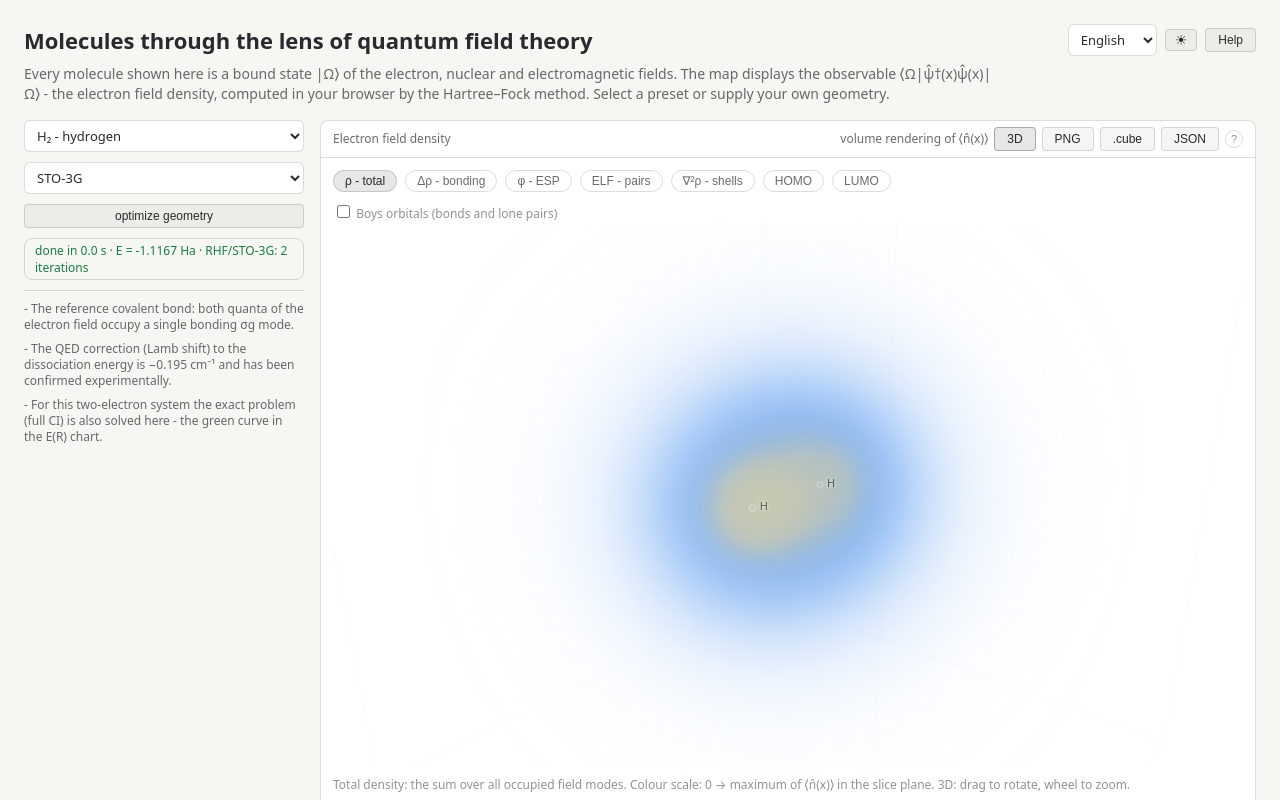
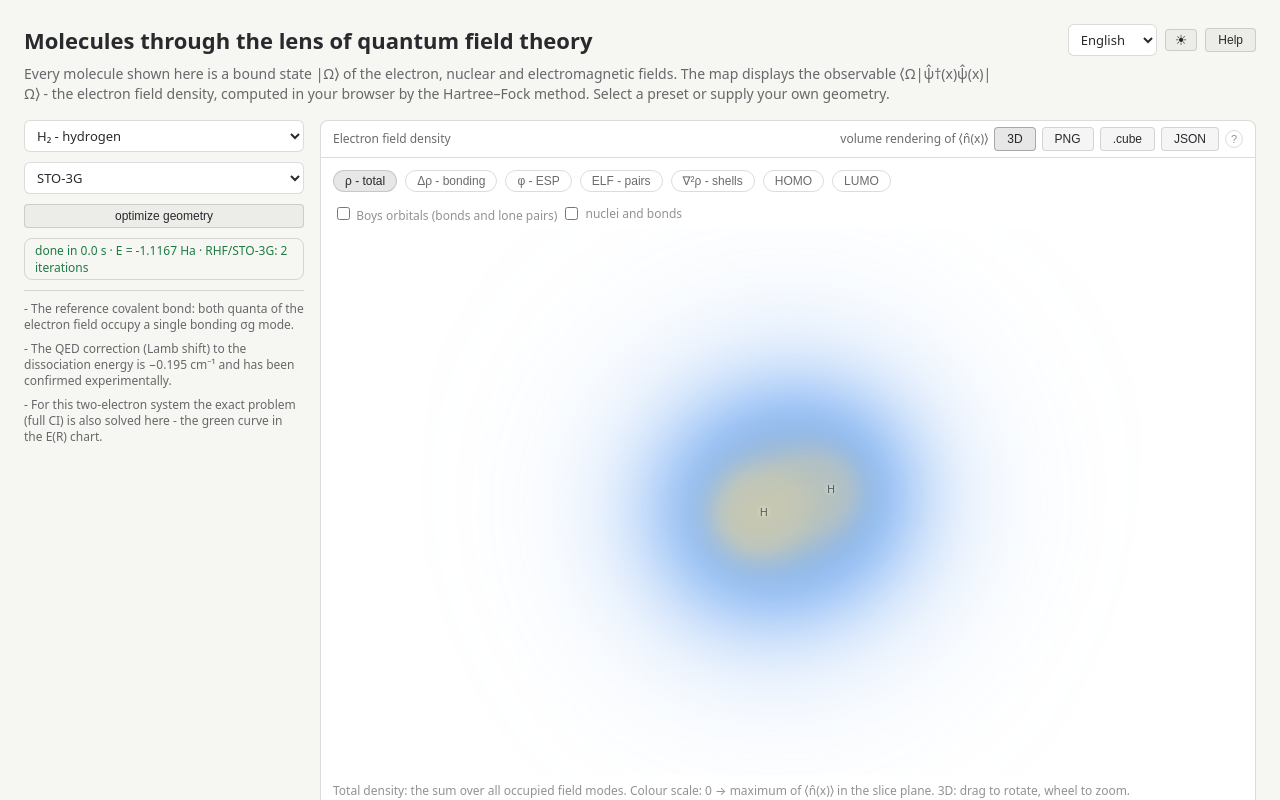
Before and after one commit to W1neSkin/quantum-field-molecules, a plain HTML site: page index.html in a window 1280 px wide. Both pictures are taken after a click on the button "3D". Shown: the top 800 px of the page. Drawn offline with Linux system fonts and the light colour scheme.

Commit message:
3D: field-first look - scaffold off by default, MO standing-wave animation
Ball-and-stick scaffolding (bond sticks, nucleus dots, volume box) is now
an opt-in overlay; the default 3D view is the bare field. MO modes
animate their physical phase Re[psi e^(-i eps t/hbar)] (slowed to ~0.4 Hz),
with a toggle and a caption; deformation/spin volumes stay static since
those fields do not oscillate.

Co-authored-by: Cursor <cursoragent@cursor.com>

```diff
--- a/index.html
+++ b/index.html
@@ -128,6 +128,12 @@ H 0 -0.7572 -0.4692</textarea>
         </label>
         <label id="efWrap" class="small muted" style="display:none;gap:5px;align-items:center;margin:2px 0 6px" data-i18n-title="ef.tip">
           <input type="checkbox" id="efToggle" checked> <span data-i18n="ef.label"></span>
+        </label>
+        <label id="oscWrap" class="small muted" style="display:none;gap:5px;align-items:center;margin:2px 0 6px" data-i18n-title="osc.tip">
+          <input type="checkbox" id="oscToggle" checked> <span data-i18n="osc.label"></span>
+        </label>
+        <label id="frameWrap" class="small muted" style="display:none;gap:5px;align-items:center;margin:2px 0 6px" data-i18n-title="frame.tip">
+          <input type="checkbox" id="frameToggle"> <span data-i18n="frame.label"></span>
         </label>
         <canvas id="density" width="960" height="576"></canvas>
         <div id="glWrap" style="display:none">
--- a/js/app.js
+++ b/js/app.js
@@ -9,7 +9,7 @@
   var state = {
     preset: null, result: null, prep: null, mode: { kind: "total" }, busy: false,
     view: "2d", prep3d: null, prep3dBuilding: false, volCache: {}, okStatus: "",
-    okInfo: null, basis: "STO-3G", efield: true
+    okInfo: null, basis: "STO-3G", efield: true, osc3d: true, frame3d: false
   };
 
   // these fields are computed on the slice plane only, never as a 3D volume
@@ -221,9 +221,13 @@
   }
 
   function updateNote() {
+    var is3d = state.view === "3d", isMo = state.mode.kind === "mo";
     $("modeNote").textContent = modeLabel(state.mode) +
-      (state.view === "3d" ? t("note.3d") : "");
+      (is3d ? t("note.3d") : "") +
+      (is3d && isMo && state.osc3d ? " " + t("note.osc") : "");
     $("efWrap").style.display = state.mode.kind === "esp" ? "inline-flex" : "none";
+    $("oscWrap").style.display = is3d && isMo ? "inline-flex" : "none";
+    $("frameWrap").style.display = is3d ? "inline-flex" : "none";
   }
 
   // ---------- 3D view ----------
@@ -266,6 +270,10 @@
     });
   }
 
+  function view3dOpts() {
+    return { osc: state.osc3d && state.mode.kind === "mo", frame: state.frame3d };
+  }
+
   function ensureVolume() {
     if (!state.result) return;
     if (!state.prep3d) {
@@ -275,6 +283,7 @@
     var key = volKey();
     if (state.volCache[key]) {
       App.view3d.setVolume(state.prep3d, state.volCache[key], state.result.atoms);
+      App.view3d.setOpts(view3dOpts());
       return;
     }
     App.grid3d.fieldVolume(state.prep3d, state.mode, function (f) {
@@ -284,6 +293,7 @@
       setStatus(state.okStatus, "ok");
       if (state.view === "3d" && volKey() === key) {
         App.view3d.setVolume(state.prep3d, volume, state.result.atoms);
+        App.view3d.setOpts(view3dOpts());
       }
     });
   }
@@ -782,10 +792,19 @@
       if (!state.result || state.busy) { this.checked = state.localized; return; }
       setLocalized(this.checked);
     });
-    $("efToggle").addEventListener("change", function () {
-      state.efield = this.checked;
-      drawMap();
-    });
+      $("efToggle").addEventListener("change", function () {
+        state.efield = this.checked;
+        drawMap();
+      });
+      $("oscToggle").addEventListener("change", function () {
+        state.osc3d = this.checked;
+        App.view3d.setOpts(view3dOpts());
+        updateNote();
+      });
+      $("frameToggle").addEventListener("change", function () {
+        state.frame3d = this.checked;
+        App.view3d.setOpts(view3dOpts());
+      });
     $("btnOpt").addEventListener("click", optimizeGeometry);
     $("vibBtn").addEventListener("click", runVib);
 
--- a/js/lang/de.js
+++ b/js/lang/de.js
@@ -54,6 +54,11 @@
     "loc.tip": "unitäre Drehung der besetzten MOs zu kompakten „Bindungen“ und „Paaren“ (Foster–Boys-Lokalisierung)",
 
     "ef.label": "Pfeile E = −∇φ (elektrisches Feld)",
+    "osc.label": "Modenschwingung",
+    "osc.tip": "stehende Welle der Feldmode animieren: Re ψ·e^(−iεt/ħ), um ~10¹⁵ verlangsamt",
+    "frame.label": "Kerne und Bindungen",
+    "frame.tip": "klassisches Kugel-Stab-Gerüst zur Orientierung; das eigentliche Bild ist das Feld",
+    "note.osc": "- die Modenphase schwingt als Re ψ·e^(−iεt/ħ), um ~10¹⁵ verlangsamt",
     "ef.tip": "das statische elektrische Feld des Moleküls: wohin eine positive Probeladung gedrückt würde; Pfeillänge ∝ √|E|",
 
     "pills.total": "ρ - gesamt",
--- a/js/lang/en.js
+++ b/js/lang/en.js
@@ -55,6 +55,11 @@
     "loc.tip": "unitary rotation of the occupied MOs into compact \u201cbonds\u201d and \u201clone pairs\u201d (Foster\u2013Boys localization)",
 
     "ef.label": "arrows E = \u2212\u2207\u03c6 (electric field)",
+    "osc.label": "mode oscillation",
+    "osc.tip": "animate the standing wave of the field mode: Re \u03c8\u00b7e^(\u2212i\u03b5t/\u0127), slowed by ~10\u00b9\u2075",
+    "frame.label": "nuclei and bonds",
+    "frame.tip": "classical ball-and-stick scaffold for orientation; the field is the real picture",
+    "note.osc": "- the mode phase oscillates as Re \u03c8\u00b7e^(\u2212i\u03b5t/\u0127), slowed by ~10\u00b9\u2075",
     "ef.tip": "the static electric field of the molecule: the direction a positive test charge would be pushed; arrow length \u221d \u221a|E|",
 
     "pills.total": "\u03c1 - total",
--- a/js/lang/es.js
+++ b/js/lang/es.js
@@ -54,6 +54,11 @@
     "loc.tip": "rotación unitaria de los MO ocupados hacia «enlaces» y «pares» compactos (localización de Foster–Boys)",
 
     "ef.label": "flechas E = −∇φ (campo eléctrico)",
+    "osc.label": "oscilación del modo",
+    "osc.tip": "animar la onda estacionaria del modo del campo: Re ψ·e^(−iεt/ħ), ralentizada ~10¹⁵ veces",
+    "frame.label": "núcleos y enlaces",
+    "frame.tip": "armazón clásico de bolas y varillas para orientarse; la imagen real es el campo",
+    "note.osc": "- la fase del modo oscila como Re ψ·e^(−iεt/ħ), ralentizada ~10¹⁵ veces",
     "ef.tip": "el campo eléctrico estático de la molécula: hacia dónde sería empujada una carga de prueba positiva; longitud de la flecha ∝ √|E|",
 
     "pills.total": "ρ - total",
--- a/js/lang/ru.js
+++ b/js/lang/ru.js
@@ -55,6 +55,11 @@
     "loc.tip": "унитарный поворот занятых МО к компактным «связям» и «парам» (локализация Фостера–Бойса)",
 
     "ef.label": "стрелки E = −∇φ (электрическое поле)",
+    "osc.label": "колебание моды",
+    "osc.tip": "анимировать стоячую волну моды поля: Re ψ·e^(−iεt/ħ), замедлено в ~10¹⁵ раз",
+    "frame.label": "ядра и связи",
+    "frame.tip": "классический каркас «шарики-палочки» для ориентировки; настоящая картина - поле",
+    "note.osc": "- фаза моды колеблется как Re ψ·e^(−iεt/ħ), замедлено в ~10¹⁵ раз",
     "ef.tip": "статическое электрическое поле молекулы: куда толкнуло бы пробный положительный заряд; длина стрелки ∝ √|E|",
 
     "pills.total": "ρ - полная",
--- a/js/lang/zh.js
+++ b/js/lang/zh.js
@@ -54,6 +54,11 @@
     "loc.tip": "将占据分子轨道经幺正旋转变换为紧凑的“键”与“孤对”（Foster–Boys 定域化）",
 
     "ef.label": "箭头 E = −∇φ（电场）",
+    "osc.label": "模式振荡",
+    "osc.tip": "动画显示场模式的驻波：Re ψ·e^(−iεt/ħ)，已放慢约 10¹⁵ 倍",
+    "frame.label": "原子核与化学键",
+    "frame.tip": "经典球棍骨架，仅用于定位；真正的图像是场",
+    "note.osc": "- 模式相位按 Re ψ·e^(−iεt/ħ) 振荡，已放慢约 10¹⁵ 倍",
     "ef.tip": "分子的静电场：正试探电荷会被推向的方向；箭头长度 ∝ √|E|",
 
     "pills.total": "ρ - 总密度",
--- a/js/view3d.js
+++ b/js/view3d.js
@@ -8,7 +8,7 @@
 
   var FS = "#version 300 es\nprecision highp float;precision highp sampler3D;\n" +
     "uniform sampler3D uVol;uniform vec3 uCam,uRight,uUp,uFwd,uBMin,uBMax;\n" +
-    "uniform vec2 uView;uniform float uTanF;uniform int uSigned;out vec4 oC;\n" +
+    "uniform vec2 uView;uniform float uTanF,uPhase;uniform int uSigned;out vec4 oC;\n" +
     "void main(){\n" +
     " vec2 ndc=(gl_FragCoord.xy/uView)*2.0-1.0;\n" +
     " vec3 dir=normalize(uFwd+uRight*ndc.x*uTanF*(uView.x/uView.y)+uUp*ndc.y*uTanF);\n" +
@@ -24,7 +24,8 @@
     "  vec3 uvw=(p-uBMin)/(uBMax-uBMin);\n" +
     "  float r=texture(uVol,uvw).r;\n" +
     "  float val;vec3 c;\n" +
-    "  if(uSigned==1){float q=r*2.0-1.0;val=abs(q*q);c=q>0.0?cOr:cBl;}\n" +
+    // uPhase = cos(eps*t/hbar): the mode amplitude Re[psi e^{-i eps t}]
+    "  if(uSigned==1){float q=(r*2.0-1.0)*uPhase;val=abs(q*q);c=q>0.0?cOr:cBl;}\n" +
     "  else{val=r*r;c=mix(cBl,cHi,smoothstep(0.03,0.55,val));}\n" +
     "  float a=1.0-exp(-2.6*pow(val,0.85)*dt);\n" +
     "  col+=(1.0-acc)*a*c;acc+=(1.0-acc)*a;\n" +
@@ -61,6 +62,26 @@
   var atomsCache = [];
   var cam = { yaw: 0.7, pitch: 0.3, dist: 2.4 };
   var box = null;
+  // opts.osc: animate the standing-wave phase of an MO mode; opts.frame:
+  // draw the classical scaffold (bond sticks, nucleus dots, volume box)
+  var opts = { osc: false, frame: false };
+  var phase = 1, rafId = null;
+
+  function tick(ts) {
+    rafId = null;
+    if (!opts.osc || !canvas.offsetParent) { phase = 1; return; }
+    phase = Math.cos(ts * 0.0025); // ~0.4 Hz; the real eps/hbar is ~10^15 Hz
+    render();
+    rafId = requestAnimationFrame(tick);
+  }
+
+  function setOpts(o) {
+    opts.osc = !!o.osc;
+    opts.frame = !!o.frame;
+    phase = 1;
+    if (opts.osc && !rafId) rafId = requestAnimationFrame(tick);
+    if (box) render();
+  }
 
   function compile(vsSrc, fsSrc) {
     function sh(type, src) {
@@ -199,7 +220,8 @@
     var up = cross(right, fwd);
     var tanF = Math.tan(20 * Math.PI / 180);
 
-    // orientation anchors under the cloud: volume frame, then bond sticks
+    // optional classical scaffold under the cloud: volume frame, bond sticks
+    if (opts.frame) {
       gl.useProgram(progLine);
       u3(progLine, "uCam", camPos); u3(progLine, "uRight", right); u3(progLine, "uUp", up); u3(progLine, "uFwd", fwd);
       gl.uniform1f(gl.getUniformLocation(progLine, "uTanF"), tanF);
@@ -213,6 +235,7 @@
       gl.vertexAttribPointer(0, 3, gl.FLOAT, false, 0, 0);
       gl.uniform4f(gl.getUniformLocation(progLine, "uColor"), 0.83, 0.83, 0.83, 0.30);
       gl.drawArrays(gl.LINES, 0, nBondVerts);
+    }
 
     gl.useProgram(progVol);
     gl.activeTexture(gl.TEXTURE0);
@@ -222,10 +245,12 @@
     u3(progVol, "uBMax", [box.center[0] + box.half, box.center[1] + box.half, box.center[2] + box.half]);
     gl.uniform2f(gl.getUniformLocation(progVol, "uView"), w, h);
     gl.uniform1f(gl.getUniformLocation(progVol, "uTanF"), tanF);
+    gl.uniform1f(gl.getUniformLocation(progVol, "uPhase"), opts.osc ? phase : 1);
     gl.uniform1i(gl.getUniformLocation(progVol, "uSigned"), tex.signed);
     gl.uniform1i(gl.getUniformLocation(progVol, "uVol"), 0);
     gl.drawArrays(gl.TRIANGLES, 0, 3);
 
+    if (opts.frame) {
       gl.useProgram(progPts);
       gl.bindBuffer(gl.ARRAY_BUFFER, ptsBuf);
       gl.enableVertexAttribArray(0);
@@ -235,6 +260,7 @@
       gl.uniform1f(gl.getUniformLocation(progPts, "uAspect"), w / h);
       gl.uniform1f(gl.getUniformLocation(progPts, "uDist"), R);
       gl.drawArrays(gl.POINTS, 0, nAtoms);
+    }
 
     updateLabels(camPos, right, up, fwd, tanF, w / h);
   }
@@ -261,5 +287,5 @@
   function cross(a, b) { return [a[1] * b[2] - a[2] * b[1], a[2] * b[0] - a[0] * b[2], a[0] * b[1] - a[1] * b[0]]; }
   function norm(a) { var n = Math.hypot(a[0], a[1], a[2]) || 1; return [a[0] / n, a[1] / n, a[2] / n]; }
 
-  App.view3d = { supported: supported, init: init, setVolume: setVolume, render: render };
+  App.view3d = { supported: supported, init: init, setVolume: setVolume, render: render, setOpts: setOpts };
 })(typeof globalThis.App === "object" ? globalThis.App : (globalThis.App = {}));
```
Lines whose indentation alone changed are shown as unchanged.
